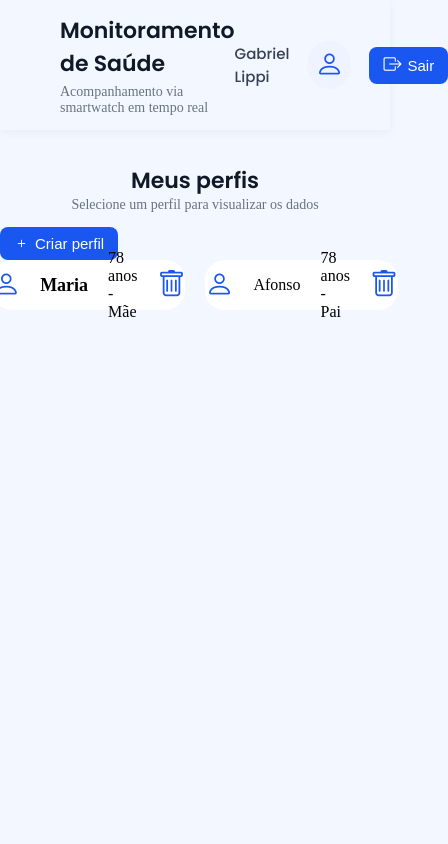
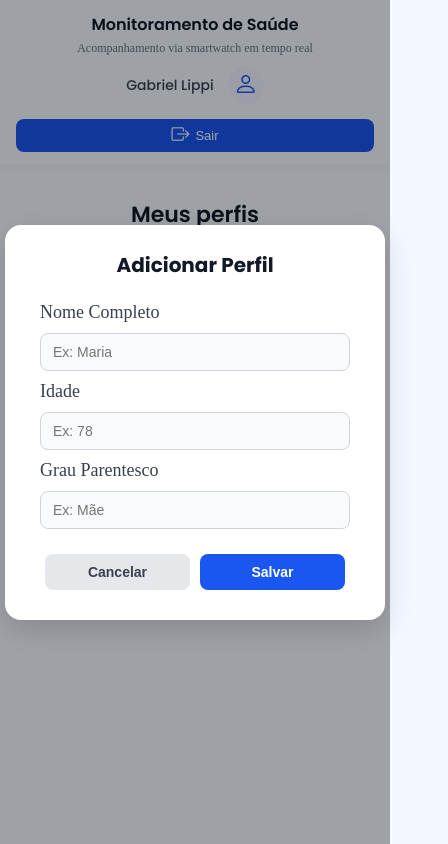
Before and after one commit to Gabriel-Lippi-Costa/Hackton_Sao_Camilo, a plain HTML site: page src/public/HTML/escolha-perfil.html in a window 390 px wide. Both pictures are taken after a click on the button "Criar perfil". Shown: the whole page, 448 px wide, since content can reach past the window. Drawn offline with nearby package versions, Linux system fonts and the light colour scheme.

Commit message:
Página de criar perfil usuário está pronto

```diff
--- a/src/public/CSS/escolha-perfil.css
+++ b/src/public/CSS/escolha-perfil.css
@@ -114,6 +114,13 @@ main .cabecalho-main h3 {
   font-weight: 400;
 }
 
+main .criar-perfil {
+  display: flex;
+  justify-content: center;
+  margin-top: 10px;
+  margin-bottom: 20px;
+}
+
 main .criar-perfil button {
   display: flex;
   align-items: center;
@@ -129,33 +136,283 @@ main .criar-perfil button {
   transition: background-color 0.25s;
 }
 
+header .criar-perfil button:hover {
+  background-color: #153fa5;
+}
+
 main .cards {
   display: flex;
   justify-content: center;
-  flex-direction: row;
-  align-items: center;
-  gap: 20px;
+  flex-wrap: wrap;
+  gap: 25px;
+  padding: 20px 60px;
 }
 
 main .cards .card {
-  width: 400px;
-  height: 50px;
-  background-color: white;
+  width: 350px;
+  background-color: #fff;
   display: flex;
-  justify-content: center;
   align-items: center;
-  flex-direction: row;
-  gap: 20px;
-  border-radius: 20px;
+  justify-content: space-between;
+  border-radius: 16px;
+  padding: 16px 20px;
+  box-shadow: 0 4px 12px rgba(0, 0, 0, 0.08);
+  transition: all 0.25s ease;
+  position: relative;
 }
 
-main .cards .card i {
+main .cards .card:hover {
+  transform: translateY(-4px);
+  box-shadow: 0 6px 18px rgba(26, 86, 240, 0.18);
+}
+
+main .cards .card i.bi-person {
   color: #1a56f0;
-  font-size: 28px;
+  font-size: 34px;
+  padding: 10px;
+  border-radius: 50%;
+}
+
+main .cards .card .nome-paciente,
+main .cards .card .info-paciente {
+  font-family: "Poppins", sans-serif;
+  display: block;
+  text-align: left;
+  margin-left: 12px;
 }
 
 main .cards .card .nome-paciente {
+  font-size: 18px;
+  font-weight: 600;
+  color: #111827;
+}
+
+main .cards .card .info-paciente {
+  font-size: 14px;
+  color: #6b7280;
+  margin-top: 2px;
+}
+
+main .cards .card .bi-trash {
+  font-size: 22px;
+  color: #9ca3af;
+  cursor: pointer;
+  transition: color 0.25s ease;
+}
+
+main .cards .card .bi-trash:hover {
+  color: #dc2626;
+}
+
+main .cards .card .card-info {
+  flex: 1;
+  display: flex;
+  flex-direction: column;
+  margin-left: 12px;
+}
+
+.modal-container {
+  position: fixed;
+  top: 0;
+  left: 0;
+  width: 100%;
+  height: 100%;
+  background: rgba(0, 0, 0, 0.35);
+  display: none;
+  justify-content: center;
+  align-items: center;
+  z-index: 999;
+}
+
+.modal {
+  background: #fff;
+  padding: 25px 35px;
+  border-radius: 16px;
+  box-shadow: 0 10px 30px rgba(0, 0, 0, 0.15);
+  width: 100%;
+  max-width: 380px;
+  display: flex;
+  flex-direction: column;
+  gap: 12px;
+  animation: fadeIn 0.25s ease-in-out;
+}
+
+@keyframes fadeIn {
+  from {
+    transform: translateY(-10px);
+    opacity: 0;
+  }
+  to {
+    transform: translateY(0);
+    opacity: 1;
+  }
+}
+
+.modal h2 {
+  font-family: "Poppins", sans-serif;
+  font-size: 20px;
+  color: #111827;
+  margin-bottom: 10px;
+  text-align: center;
+}
+
+.modal form {
+  display: flex;
+  flex-direction: column;
+  gap: 10px;
+}
+
+.modal label {
+  font-size: 18px;
+  color: #374151;
+  font-weight: 500;
+}
+
+.modal input {
+  padding: 10px 12px;
+  border: 1px solid #d1d5db;
+  border-radius: 8px;
+  background-color: #f9fafb;
+  font-size: 14px;
+  transition: border-color 0.2s ease;
+}
+
+.modal input:focus {
+  outline: none;
+  border-color: #1a56f0;
+  background-color: #fff;
+}
+
+.modal-buttons {
+  display: flex;
+  justify-content: space-between;
+  margin-top: 10px;
+}
+
+.modal-buttons button {
+  flex: 1;
+  margin: 5px;
+  padding: 10px;
+  border-radius: 8px;
+  border: none;
+  font-weight: 600;
+  cursor: pointer;
+  font-size: 14px;
+  transition: all 0.25s;
+}
+
+.modal-buttons #cancelar {
+  background-color: #e5e7eb;
+  color: #374151;
+}
+
+.modal-buttons #cancelar:hover {
+  background-color: #d1d5db;
+}
+
+.modal-buttons button[type="submit"] {
+  background-color: #1a56f0;
+  color: white;
+}
+
+.modal-buttons button[type="submit"]:hover {
+  background-color: #153fa5;
+}
+
+.modal-container.ativo {
+  display: flex;
+}
+
+/* ======== RESPONSIVIDADE ======== */
+
+/* Tablets e telas médias (até 900px) */
+@media (max-width: 900px) {
+  header {
+    padding: 14px 30px;
+  }
+
+  header .lado-esquerdo h2 {
+    font-size: 20px;
+  }
+
+  header .lado-esquerdo h3 {
+    font-size: 13px;
+  }
+
+  header .lado-direito {
+    gap: 12px;
+  }
+
+  header .lado-direito .nome-responsavel {
+    font-size: 14px;
+  }
+
+  header .lado-direito button {
+    font-size: 14px;
+    padding: 6px 10px;
+  }
+}
+
+/* Celulares (até 600px) */
+@media (max-width: 600px) {
+  header {
+    flex-direction: column;
+    align-items: flex-start;
+    gap: 10px;
+    padding: 16px 24px;
+  }
+
+  header .lado-esquerdo {
+    width: 100%;
+    text-align: center;
+  }
+
+  header .lado-esquerdo h2 {
     font-size: 18px;
-    font-weight: bolder;
+  }
 
+  header .lado-esquerdo h3 {
+    font-size: 12px;
+  }
+
+  header .lado-direito {
+    width: 100%;
+    justify-content: center;
+    gap: 14px;
+  }
+
+  header .lado-direito .bi-person {
+    font-size: 24px;
+    padding: 6px;
+  }
+
+  header .lado-direito .nome-responsavel {
+    font-size: 14px;
+  }
+
+  header .lado-direito button {
+    font-size: 13px;
+    padding: 6px 10px;
+  }
 }
+
+/* Celulares muito pequenos (até 400px) */
+@media (max-width: 400px) {
+  header {
+    padding: 12px 16px;
+  }
+
+  header .lado-esquerdo h2 {
+    font-size: 16px;
+  }
+
+  header .lado-direito {
+    flex-wrap: wrap;
+    justify-content: center;
+  }
+
+  header .lado-direito button {
+    width: 100%;
+    justify-content: center;
+  }
+}
--- a/src/public/HTML/escolha-perfil.html
+++ b/src/public/HTML/escolha-perfil.html
@@ -48,20 +48,47 @@
         <section class="cards">
             <section class="card">
                 <i class="bi bi-person"></i>
-                <span class="nome-paciente">Maria</span>
-                <span class="info-paciente">78 anos - Mãe</span>
+                <div class="card-info">
+                    <span class="nome-paciente">Maria</span>
+                    <span class="info-paciente">78 anos - Mãe</span>
+                </div>
                 <i class="bi bi-trash"></i>
             </section>
 
             <section class="card">
                 <i class="bi bi-person"></i>
-                <span>Afonso</span>
-                <span>78 anos - Pai</span>
+                <div class="card-info">
+                    <span class="nome-paciente">Afonso</span>
+                    <span class="info-paciente">78 anos - Pai</span>
+                </div>
                 <i class="bi bi-trash"></i>
             </section>
         </section>
+
+        <div class="modal-container" id="modal-criar-perfil">
+            <div class="modal">
+                <h2>Adicionar Perfil</h2>
+
+                <form id="form-criar-perfil">
+                    <label for="nome">Nome Completo</label>
+                    <input type="text" id="nome" required placeholder="Ex: Maria">
+
+                    <label for="idade">Idade</label>
+                    <input type="number" id="idade" required placeholder="Ex: 78">
+
+                    <label for="parentesco">Grau Parentesco</label>
+                    <input type="text" id="parentesco" required placeholder="Ex: Mãe">
+
+                    <section class="modal-buttons">
+                        <button type="button" id="cancelar">Cancelar</button>
+                        <button type="submit">Salvar</button>
+                    </section>
+                </form>
+            </div>
+        </div>
     </main>
 
+    <script src="../JS/criar-perfil.js"></script>
 </body>
 
 </html>
--- /dev/null
+++ b/src/public/JS/criar-perfil.js
@@ -0,0 +1,47 @@
+const btnCriarPerfil = document.querySelector(".criar-perfil button");
+const modalContainer = document.getElementById("modal-criar-perfil");
+const btnCancelar = document.getElementById("cancelar");
+const formCriar = document.getElementById("form-criar-perfil");
+const cardsContainer = document.querySelector(".cards");
+
+btnCriarPerfil.addEventListener("click", () => {
+  modalContainer.classList.add("ativo");
+});
+
+btnCancelar.addEventListener("click", () => {
+  modalContainer.classList.remove("ativo");
+});
+
+modalContainer.addEventListener("click", (e) => {
+  if (e.target === modalContainer) {
+    modalContainer.classList.remove("ativo");
+  }
+});
+
+formCriar.addEventListener("submit", (e) => {
+  e.preventDefault();
+
+  const nome = document.getElementById("nome").value.trim();
+  const idade = document.getElementById("idade").value.trim();
+  const parentesco = document.getElementById("parentesco").value.trim();
+
+  if (!nome || !idade || !parentesco) return;
+
+  const card = document.createElement("section");
+  card.classList.add("card");
+  card.innerHTML = `
+    <i class="bi bi-person"></i>
+    <span class="nome-paciente">${nome}</span>
+    <span class="info-paciente">${idade} anos - ${parentesco}</span>
+    <i class="bi bi-trash"></i>
+  `;
+
+  cardsContainer.appendChild(card);
+
+  modalContainer.classList.remove("ativo");
+  formCriar.reset();
+
+  card.querySelector(".bi-trash").addEventListener("click", () => {
+    card.remove();
+  });
+});
--- a/src/public/JS/escolha-autenticacao.js
+++ b/src/public/JS/escolha-autenticacao.js
@@ -1,21 +1,16 @@
-// Seleciona os botões e formulários
 const btnResponsavel = document.querySelector(".responsavel");
 const btnAdministrador = document.querySelector(".administrador");
 const formResponsavel = document.querySelector(".info-responsavel");
 const formAdministrador = document.querySelector(".info-administrador");
 
-// Função para mostrar o formulário do Responsável
 btnResponsavel.addEventListener("click", () => {
-  // adiciona a classe ativo ao botão clicado
   btnResponsavel.classList.add("ativo");
   btnAdministrador.classList.remove("ativo");
 
-  // mostra o form correspondente e esconde o outro
   formResponsavel.style.display = "block";
   formAdministrador.style.display = "none";
 });
 
-// Função para mostrar o formulário do Administrador
 btnAdministrador.addEventListener("click", () => {
   btnAdministrador.classList.add("ativo");
   btnResponsavel.classList.remove("ativo");
@@ -24,7 +19,6 @@ btnAdministrador.addEventListener("click", () => {
   formResponsavel.style.display = "none";
 });
 
-// Exibe o formulário do Responsável como padrão ao carregar a página
 window.addEventListener("DOMContentLoaded", () => {
   btnResponsavel.click();
 });
```
